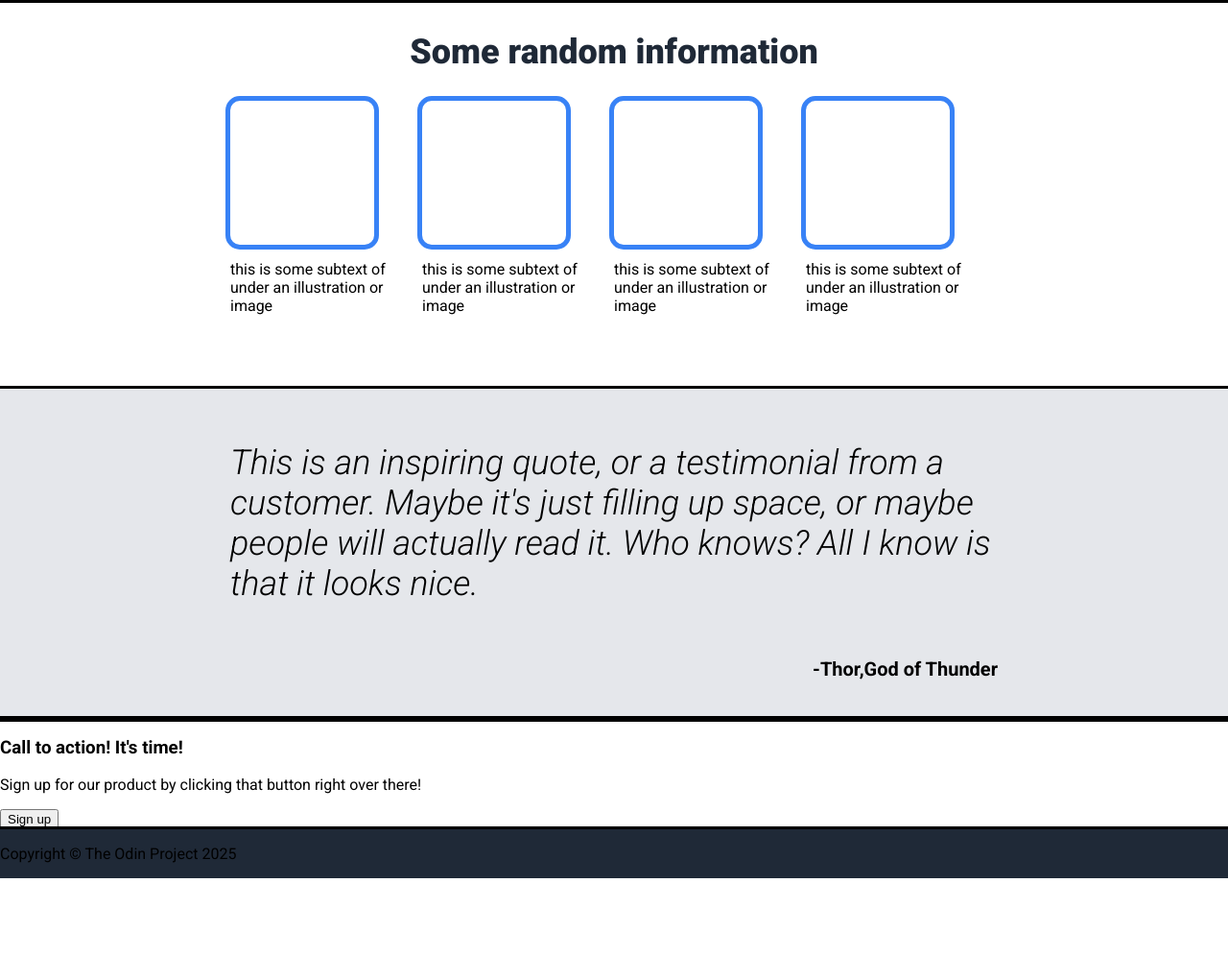
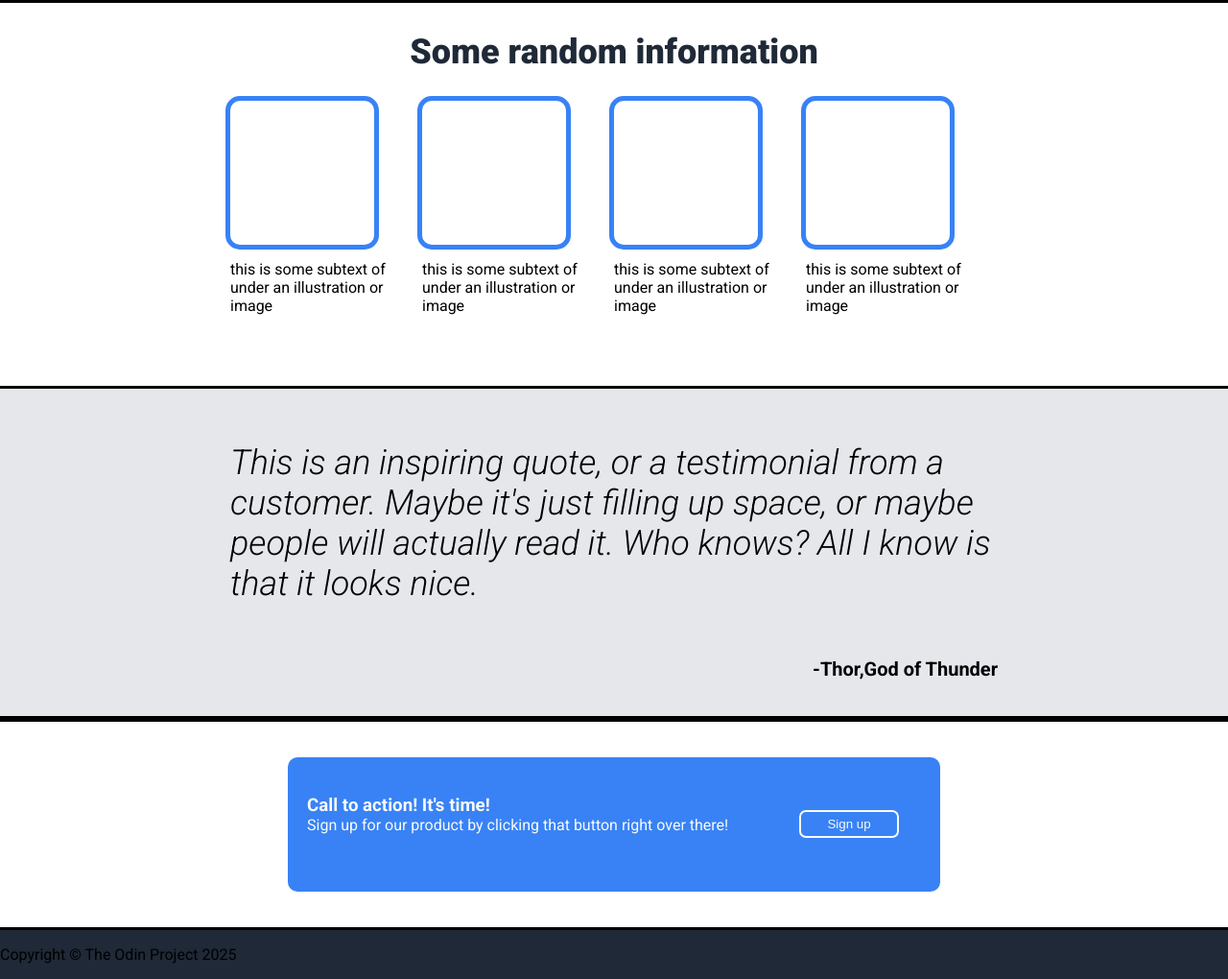
Before and after one commit to Fern-labs/Project-Landing-Page, a plain HTML site: page index.html in a window 1280 px wide. Shown: the part 472-1492 px from the top of the page at 96% size. Before the commit the page ends 1387 px from the top, so only its background shows below. Drawn offline with Linux system fonts and the light colour scheme.

Commit message:
Finished Call to Action CSS

```diff
--- a/index.html
+++ b/index.html
@@ -66,14 +66,17 @@
     </div>
 
     <div class="cta">
-      <div>
+      <div class="cta-flex">
         <h3 class="cta-head">Call to action! It's time!</h3>
         <p class="cta-text">
           Sign up for our product by clicking that button right over there!
         </p>
+      </div>
+      <div class="btn-container">
         <button class="btn2">Sign up</button>
       </div>
     </div>
+
     <footer class="footer">
       <p class="footer-text">Copyright &copy; The Odin Project 2025</p>
     </footer>
--- a/style.css
+++ b/style.css
@@ -118,7 +118,49 @@ aside {
 
 .cta {
   outline: solid;
+  display: flex;
+  padding: 40px;
+  justify-content: center;
+  align-items: center;
 }
+.cta-flex {
+  background-color: #3882f6;
+  height: 100px;
+  width: 450px;
+  display: flex;
+  flex-direction: column;
+  padding: 20px;
+  color: #f9faf8;
+  border-top-left-radius: 10px;
+  border-bottom-left-radius: 10px;
+}
+.btn-container {
+  display: flex;
+  justify-content: center;
+  align-items: center;
+  height: 100px;
+  width: 150px;
+  padding: 20px;
+  background-color: #3882f6;
+  border-top-right-radius: 10px;
+  border-bottom-right-radius: 10px;
+}
+.btn2 {
+  height: 25px;
+  width: 100px;
+  background-color: #3882f6;
+  border-radius: 5px;
+  color: #f9faf8;
+  outline: solid #f9faf8 2px;
+  border-style: none;
+}
+.cta-head {
+  margin-bottom: 0;
+}
+.cta-text {
+  margin: 0;
+}
+
 .footer {
   outline: solid;
   margin-top: auto;
```
